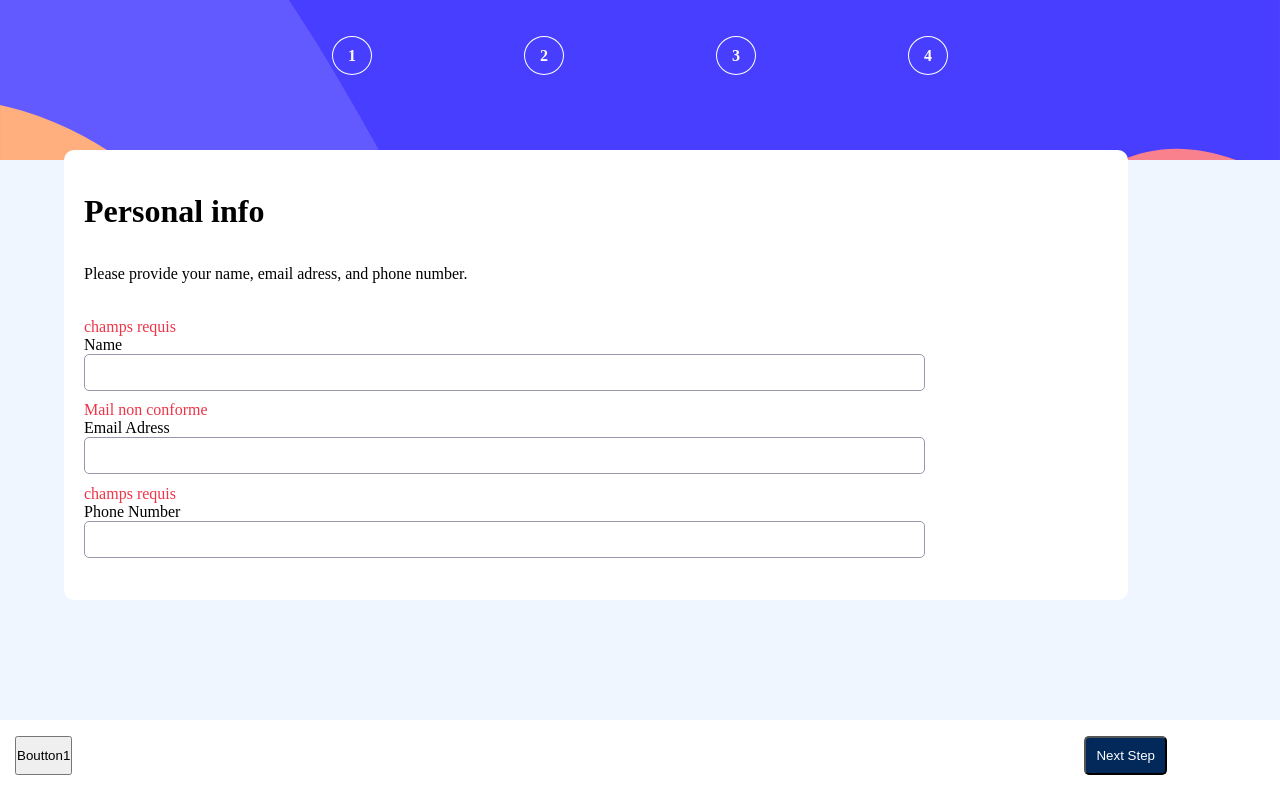
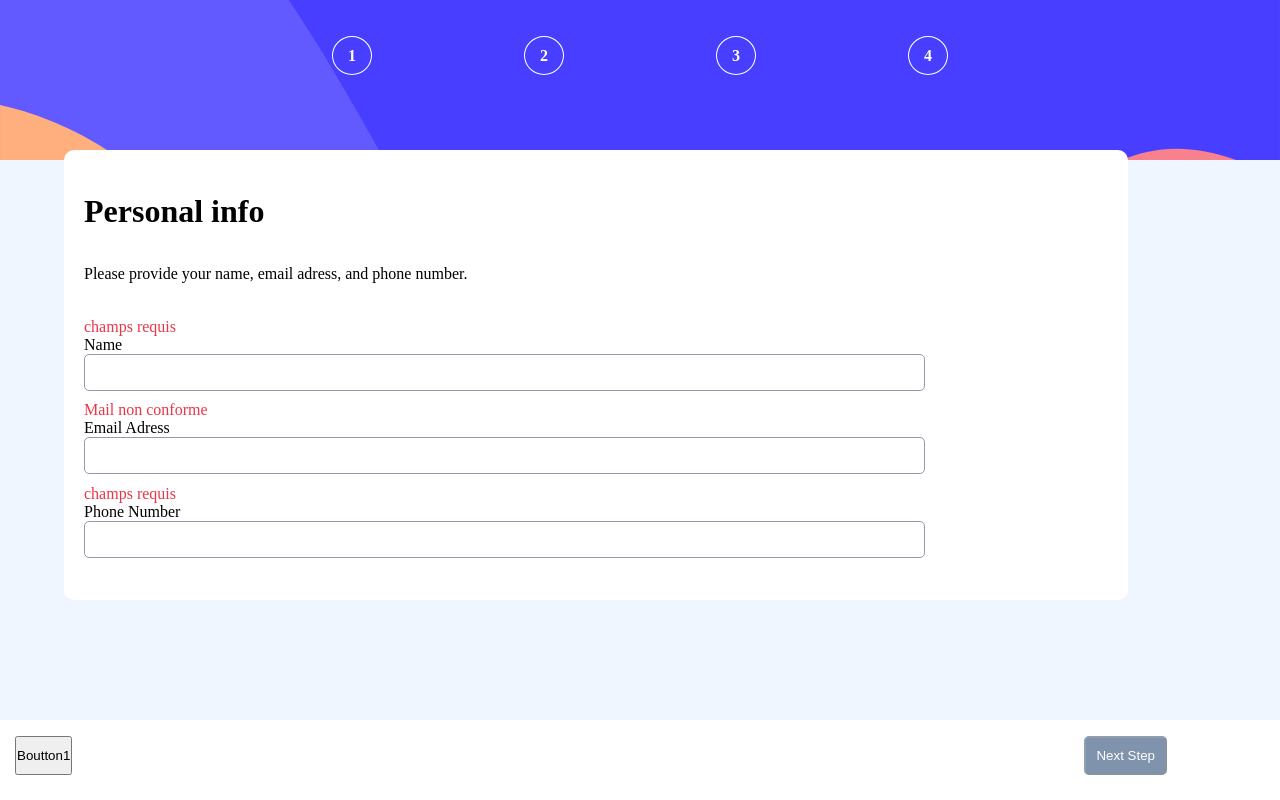
Before and after one commit to RazzakKhal/frontEndMentor, an Angular app: page / in a window 1280 px wide. Built offline with nearby package versions, Linux system fonts and the light colour scheme.

Commit message:
grisage reussi, maintenant il faut switcher de route

```diff
--- a/src/app/sous-composants/modale/modale.component.html
+++ b/src/app/sous-composants/modale/modale.component.html
@@ -109,7 +109,8 @@
 <div class="basPage">
 
   <button>Boutton1</button>
-  <button [disabled]="affichageButton()" class="next" (click)="test()"><a >Next Step</a></button>
+  <button [disabled]=affichageButton() class="next" (click)="test()" [ngStyle]="{opacity :
+  affichageButton() ? '0.5' : '1'}"><a >Next Step</a></button>
 </div>
 
 </div>
--- a/src/app/sous-composants/modale/modale.component.ts
+++ b/src/app/sous-composants/modale/modale.component.ts
@@ -24,7 +24,7 @@ userPhone : FormControl;
 constructor(formBuilder : FormBuilder){
 
   this.userName = formBuilder.control('', [Validators.required]);
-  this.userMail = formBuilder.control('', [Validators.required]);
+  this.userMail = formBuilder.control('', [Validators.required, Validators.email]);
   this.userPhone = formBuilder.control('', [Validators.required]);
 this.signInForm = formBuilder.group({
   email : this.userMail,
@@ -35,9 +35,9 @@ this.signInForm = formBuilder.group({
 
 affichageButton(){
   if(this.signInForm.valid === true){
+    return false;
+  }else{
     return true;
-  }else{
-    return false;
   }
 }
 
```
